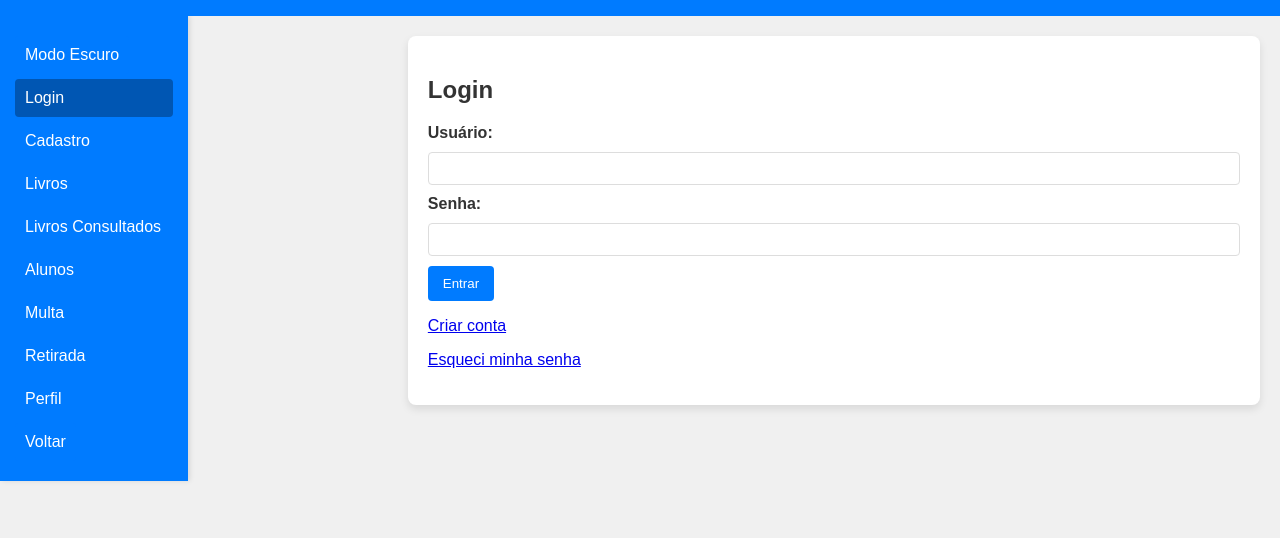
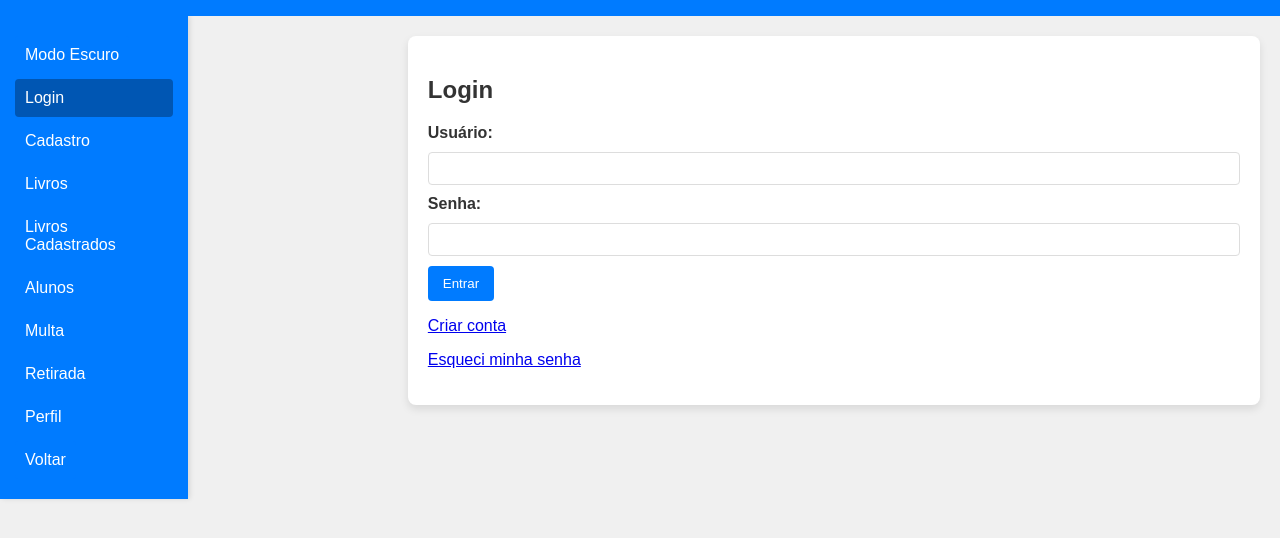
Before and after one commit to NextBooleanL/BibliotecaIFLIB, a plain HTML site: page index.html in a window 1280 px wide. Shown: the part 94-632 px from the top of the page. Drawn offline with Linux system fonts and the light colour scheme.

Commit message:
Update index.html

```diff
--- a/index.html
+++ b/index.html
@@ -173,7 +173,7 @@
       <a href="#" data-url="login" class="tab-link">Login</a>
       <a href="#" data-url="cadastro" class="tab-link">Cadastro</a>
       <a href="#" data-url="livros" class="tab-link">Livros</a>
-      <a href="#" data-url="livrosConsulta" class="tab-link">Livros Consultados</a>
+      <a href="#" data-url="livrosConsulta" class="tab-link">Livros Cadastrados</a>
       <a href="#" data-url="alunos" class="tab-link">Alunos</a>
       <a href="#" data-url="multa" class="tab-link">Multa</a>
       <a href="#" data-url="retirada" class="tab-link">Retirada</a>
```
